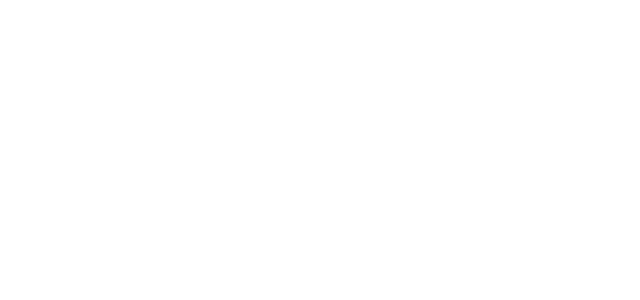
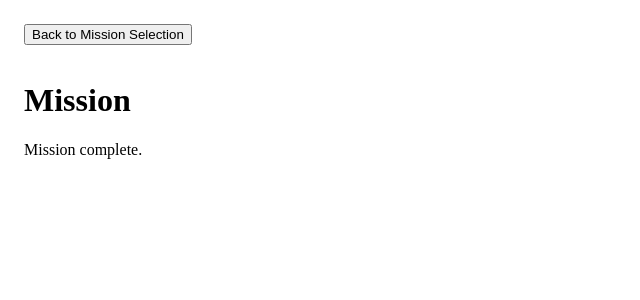
Before and after one commit to StephanTTM/Text-Adventure-Card-Web-Game, a React (Vite) app in the folder game-client/: page /missions/1/results in a window 1280 px wide. Before the commit this address had no page. Shown: the top 300 px of the page, without its empty margins (0-640 px from the left). Built offline with nearby package versions, Linux system fonts and the light colour scheme.

Commit message:
Add mission results screen and route

```diff
--- a/game-client/src/App.jsx
+++ b/game-client/src/App.jsx
@@ -5,6 +5,7 @@ import DeckBuilder from './pages/DeckBuilder';
 import MissionEditor from './pages/MissionEditor';
 import MissionSelection from './pages/MissionSelection';
 import MissionPlayer from './pages/MissionPlayer';
+import MissionResults from './pages/MissionResults';
 import examplePlayer from '../../assets/players/example_player.json';
 
 export default function App() {
@@ -17,6 +18,7 @@ export default function App() {
       <Route path="/mission-editor" element={<MissionEditor player={player} />} />
       <Route path="/missions" element={<MissionSelection />} />
       <Route path="/missions/:missionId" element={<MissionPlayer />} />
+      <Route path="/missions/:missionId/results" element={<MissionResults />} />
     </Routes>
   );
 }
--- a/game-client/src/pages/MissionPlayer.jsx
+++ b/game-client/src/pages/MissionPlayer.jsx
@@ -1,5 +1,5 @@
 import React, { useState, useEffect } from 'react';
-import { useParams, Link } from 'react-router-dom';
+import { useParams, Link, useNavigate } from 'react-router-dom';
 
 // Load all mission JSON files eagerly so we can look them up by id
 const modules = import.meta.glob('../../../assets/missions/*.json', { eager: true });
@@ -8,6 +8,7 @@ const missions = Object.values(modules).map((m) => m.default);
 export default function MissionPlayer() {
   const { missionId } = useParams();
   const mission = missions.find((m) => m.id === missionId);
+  const navigate = useNavigate();
 
   const [currentRoomId, setCurrentRoomId] = useState(mission ? mission.start_room_id : null);
   const [ended, setEnded] = useState(false);
@@ -46,6 +47,12 @@ export default function MissionPlayer() {
   useEffect(() => {
     setCurrentNodeIndex(0);
   }, [currentRoomId]);
+
+  useEffect(() => {
+    if (ended) {
+      navigate(`/missions/${missionId}/results`);
+    }
+  }, [ended, navigate, missionId]);
 
   function handleOutcome(outcome) {
     if (outcome.move_room) {
--- /dev/null
+++ b/game-client/src/pages/MissionResults.jsx
@@ -0,0 +1,21 @@
+import React from 'react';
+import { useParams, Link } from 'react-router-dom';
+
+// Load all mission JSON files eagerly so we can look them up by id
+const modules = import.meta.glob('../../../assets/missions/*.json', { eager: true });
+const missions = Object.values(modules).map((m) => m.default);
+
+export default function MissionResults() {
+  const { missionId } = useParams();
+  const mission = missions.find((m) => m.id === missionId);
+
+  return (
+    <div style={{ padding: 16 }}>
+      <Link to="/missions">
+        <button style={{ marginBottom: 16 }}>Back to Mission Selection</button>
+      </Link>
+      <h1>{mission ? mission.title : 'Mission'}</h1>
+      <p>Mission complete.</p>
+    </div>
+  );
+}
```
Also changed, not shown: 2 other files (tests, documents, lock files or other folders).
